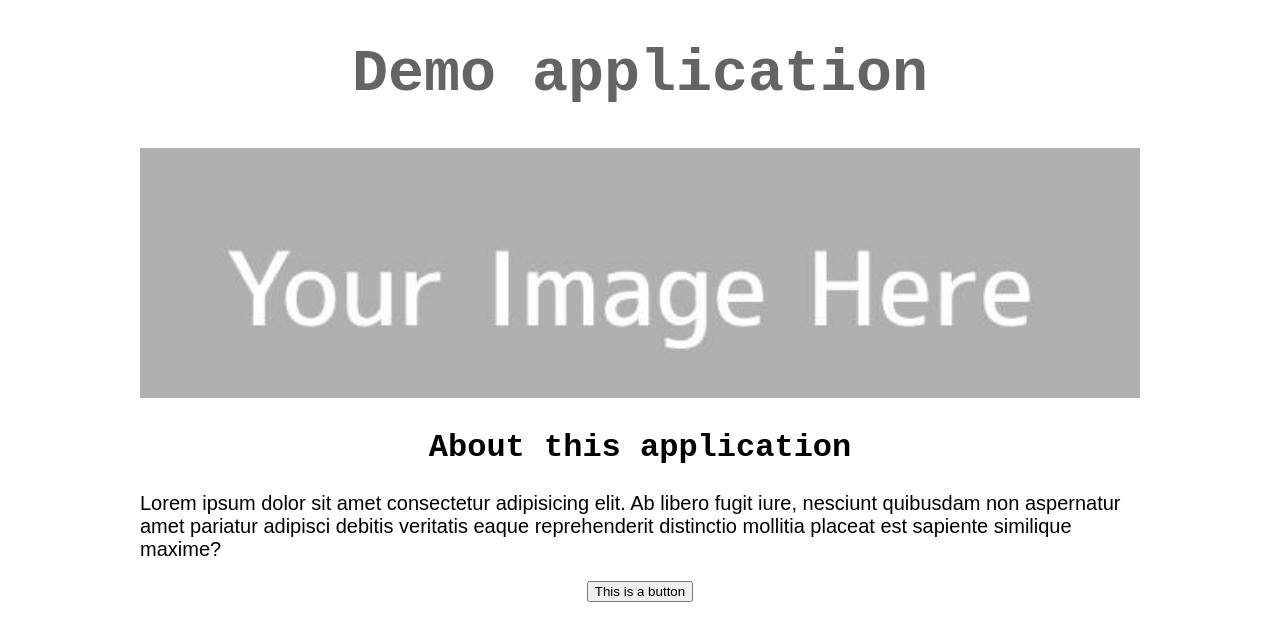
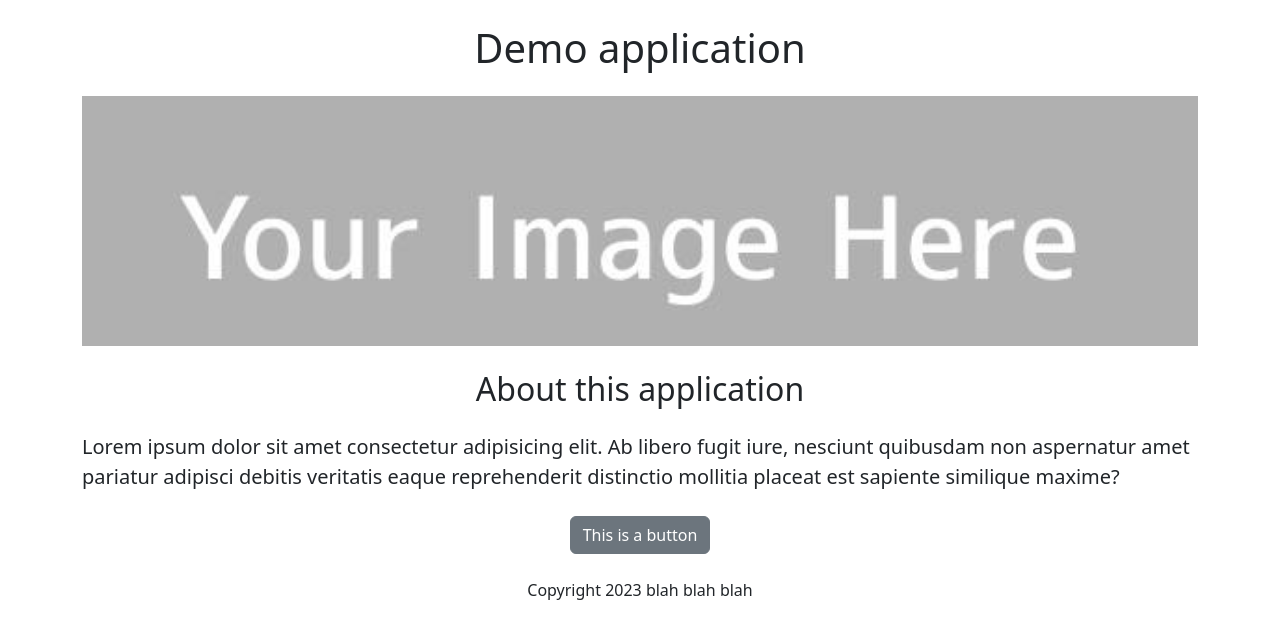
Before and after one commit to stautisabela/dynamic-db-driven-app, a Flask app: page / in a window 1280 px wide. Shown: the top 641 px of the page. Run offline with Flask 3, Linux system fonts and the light colour scheme.

Commit message:
added bootstrap

```diff
--- a/templates/home.html
+++ b/templates/home.html
@@ -2,50 +2,30 @@
 <html>
     <head>
         <title>Demo application</title>
+        <meta charset="utf-8">
+        <meta name="viewpoint" content="width=device-width, initial-scale=1">
+        <link href="https://cdn.jsdelivr.net/npm/bootstrap@5.3.1/dist/css/bootstrap.min.css" rel="stylesheet" integrity="sha384-4bw+/aepP/YC94hEpVNVgiZdgIC5+VKNBQNGCHeKRQN+PtmoHDEXuppvnDJzQIu9" crossorigin="anonymous">
         <style>
-            #container{
-                max-width: 1000px;
-                margin:0 auto;
-            }
-
-            h1{
-                font-size:60px;
-                font-family: 'Courier New', Courier, monospace;
-                font-weight: bold;
-                color: rgb(100, 100, 100);
-                text-align: center;
-            }
-
             #banner{
+                height: 250px;
                 width: 100%;
-                height: 250px;
                 object-fit: cover;
             }
-
-            h2{
-                font-size:32px;
-                font-family: 'Courier New', Courier, monospace;
-                text-align: center;
-            }
-
-            .bodytext{
-                font-size: 20px;
-                font-family: sans-serif;
-            }
-
         </style>
     </head>
     <body>
-        <div id="container">
-            <h1>Demo application</h1>
-            <img id="banner" src="/static/img/banner.jpeg">
+        <div class="container">
+            <h1 class="text-center my-4">Demo application</h1>
+            <img class="img-fluid" id="banner" src="/static/img/banner.jpeg">
 
-            <h2>About this application</h2>
-            <p class="bodytext">Lorem ipsum dolor sit amet consectetur adipisicing elit. Ab libero fugit iure, nesciunt quibusdam non aspernatur amet pariatur adipisci debitis veritatis eaque reprehenderit distinctio mollitia placeat est sapiente similique maxime?</p>
+            <h2 class="text-center my-4">About this application</h2>
+            <p class="lead">Lorem ipsum dolor sit amet consectetur adipisicing elit. Ab libero fugit iure, nesciunt quibusdam non aspernatur amet pariatur adipisci debitis veritatis eaque reprehenderit distinctio mollitia placeat est sapiente similique maxime?</p>
 
-            <div style="text-align:center">
-                <button id="button">This is a button</button>
+            <div class="text-center my-4">
+                <button class="btn btn-secondary">This is a button</button>
+                <p class="mt-4">Copyright 2023 blah blah blah</p>
             </div>
+
         </div>
     </body>
 </html>
```
